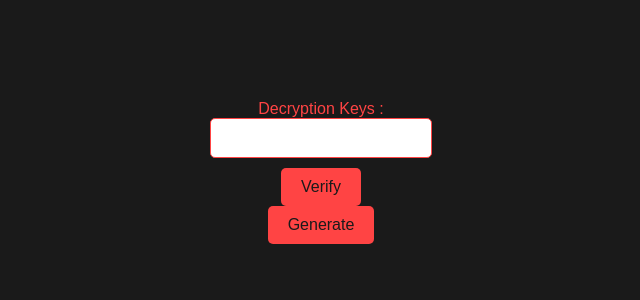
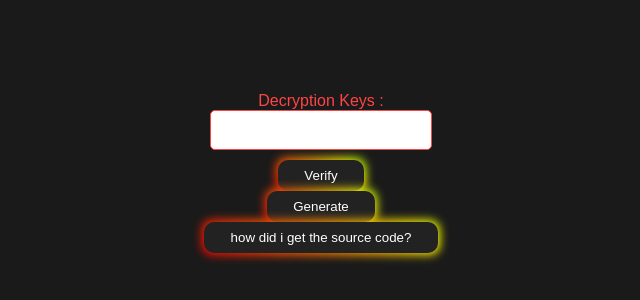
Before and after one commit to ChaseThePuppy/Chasefuscator-v0.1, a plain HTML site: page type.html in a window 1280 px wide. Shown: the part 228-528 px from the top of the page, without its empty margins (319-959 px from the left). Drawn offline with Linux system fonts and the light colour scheme.

Commit message:
Update type.html

```diff
--- a/type.html
+++ b/type.html
@@ -30,18 +30,71 @@
         }
 
         button {
-            padding: 10px 20px;
-            font-size: 16px;
-            background-color: #ff4444;
-            color: #1a1a1a;
+            padding: 0.6em 2em;
             border: none;
+            outline: none;
+            color: rgb(255, 255, 255);
+            background: #111;
             cursor: pointer;
-            border-radius: 5px;
-        }
+            position: relative;
+            z-index: 0;
+            border-radius: 10px;
+            user-select: none;
+            -webkit-user-select: none;
+            touch-action: manipulation;
+          }
 
-        button:hover {
-            background-color: #ff6666;
-        }
+          button:before {
+            content: "";
+            background: linear-gradient(
+              45deg,
+              #ff0000,
+              #ff7300,
+              #fffb00,
+              #48ff00,
+              #00ffd5,
+              #002bff,
+              #7a00ff,
+              #ff00c8,
+              #ff0000
+            );
+            position: absolute;
+            top: -2px;
+            left: -2px;
+            background-size: 400%;
+            z-index: -1;
+            filter: blur(5px);
+            -webkit-filter: blur(5px);
+            width: calc(100% + 4px);
+            height: calc(100% + 4px);
+            animation: glowing-button-85 20s linear infinite;
+            transition: opacity 0.3s ease-in-out;
+            border-radius: 10px;
+          }
+
+          @keyframes glowing-button {
+            0% {
+              background-position: 0 0;
+            }
+            50% {
+              background-position: 400% 0;
+            }
+            100% {
+              background-position: 0 0;
+            }
+          }
+
+          button:after {
+            z-index: -1;
+            content: "";
+            position: absolute;
+            width: 100%;
+            height: 100%;
+            background: #222;
+            left: 0;
+            top: 0;
+            border-radius: 10px;
+          }
     </style>
 </head>
 <body>
@@ -49,6 +102,7 @@
     <input type="text" id="apiKey">
     <button id="downloadButton">Verify</button>
     <button onclick="generateWeb()">Generate</button>
+    <button onclick="chase()">how did i get the source code?</button>
     <script>
         document.getElementById("downloadButton").addEventListener("click", function() {
             const enteredKey = document.getElementById("apiKey").value;
@@ -67,8 +121,10 @@
         });
 
         function generateWeb() {
-            window.location.href = "https://chasethepuppy.github.io/generate.html";
+            window.location.href = "https://chasethepuppy.github.io/Chasefuscator-v0.1/generate.html";
         }
+        function chase() {
+            alert("lmaoo inspect element, chase on top");
     </script>
 </body>
 </html>
```
